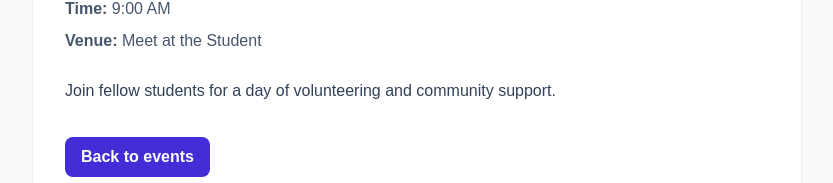
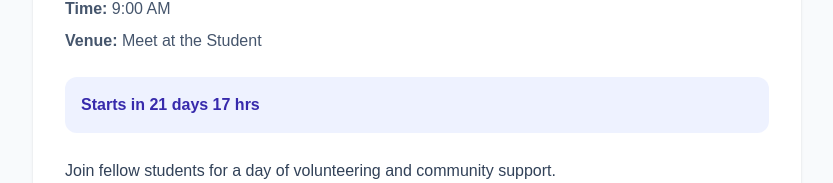
Before and after one commit to jejefaidat/campus-event-board, a Next.js app: page /events/Community-service in a window 1280 px wide. Shown: the part 511-694 px from the top of the page, without its empty margins (223-1056 px from the left). Built offline with nearby package versions, Linux system fonts and the light colour scheme.

Commit message:
feat: add event countdown

```diff
--- /dev/null
+++ b/app/events/[id]/Countdown.tsx
@@ -0,0 +1,71 @@
+"use client";
+
+import { useEffect, useState } from "react";
+
+type CountdownProps = {
+  date: string;
+  time: string;
+};
+
+function getEventDate(date: string, time: string) {
+  const [clock, period] = time.split(" ");
+  const [hoursText, minutesText] = clock.split(":");
+
+  let hours = Number(hoursText);
+  const minutes = Number(minutesText);
+
+  if (period.toUpperCase() === "PM" && hours !== 12) {
+    hours += 12;
+  }
+
+  if (period.toUpperCase() === "AM" && hours === 12) {
+    hours = 0;
+  }
+
+  const eventDate = new Date(`${date}T00:00:00`);
+  eventDate.setHours(hours, minutes, 0, 0);
+
+  return eventDate;
+}
+
+export default function Countdown({ date, time }: CountdownProps) {
+  const [message, setMessage] = useState("Calculating countdown...");
+
+  useEffect(() => {
+    const eventDate = getEventDate(date, time);
+
+    function updateCountdown() {
+      const difference = eventDate.getTime() - Date.now();
+
+      if (difference <= 0) {
+        setMessage("This event has started.");
+        return;
+      }
+
+      const days = Math.floor(difference / (1000 * 60 * 60 * 24));
+      const hours = Math.floor(
+        (difference % (1000 * 60 * 60 * 24)) / (1000 * 60 * 60),
+      );
+      const minutes = Math.floor((difference % (1000 * 60 * 60)) / (1000 * 60));
+
+      if (days > 0) {
+        setMessage(`Starts in ${days} days ${hours} hrs`);
+      } else if (hours > 0) {
+        setMessage(`Starts in ${hours} hrs ${minutes} mins`);
+      } else {
+        setMessage(`Starts in ${minutes} mins`);
+      }
+    }
+
+    updateCountdown();
+    const timer = setInterval(updateCountdown, 60_000);
+
+    return () => clearInterval(timer);
+  }, [date, time]);
+
+  return (
+    <p className="mt-6 rounded-xl bg-indigo-50 p-4 font-semibold text-indigo-800">
+      {message}
+    </p>
+  );
+}
--- a/app/events/[id]/page.tsx
+++ b/app/events/[id]/page.tsx
@@ -1,6 +1,7 @@
 import Link from "next/link";
 import { notFound } from "next/navigation";
 import { events } from "../../../data";
+import Countdown from "./Countdown";
 
 type EventDetailsPageProps = {
   params: Promise<{ id: string }>;
@@ -48,6 +49,8 @@ export default async function EventDetailsPage({
             </p>
           </div>
 
+          <Countdown date={event.date} time={event.time} />
+
           <p className="mt-6 leading-7 text-slate-700">{event.description}</p>
 
           <Link
```
